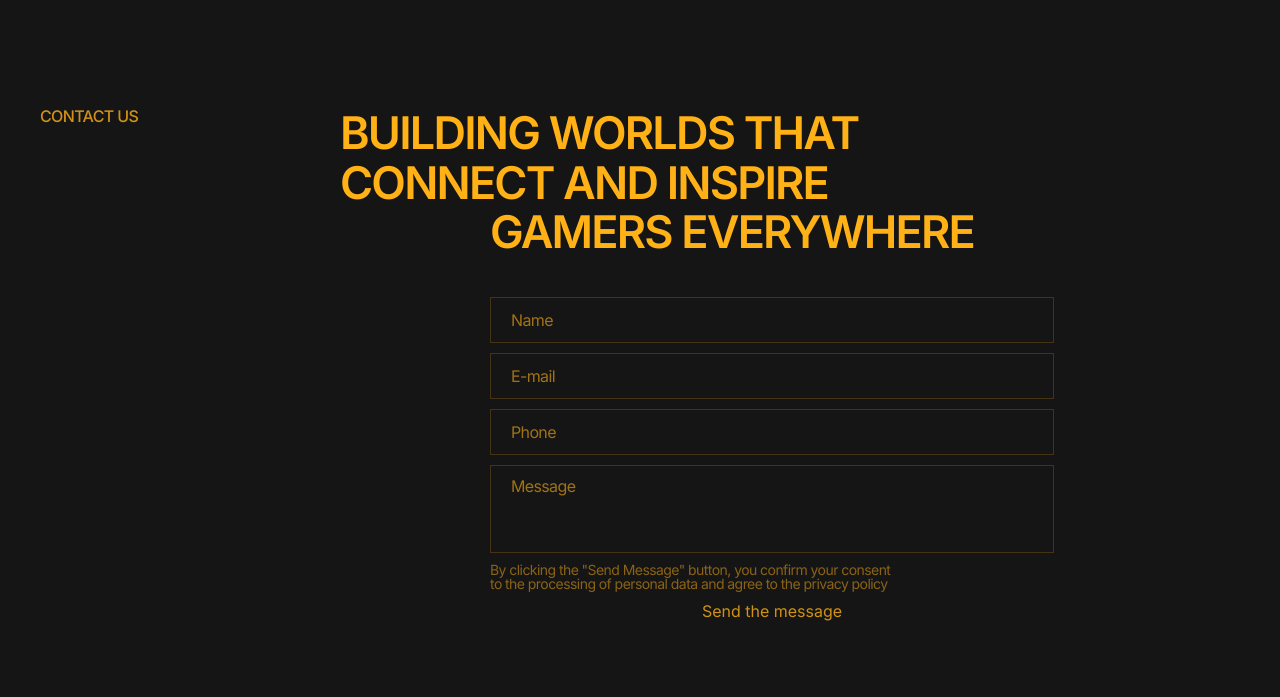
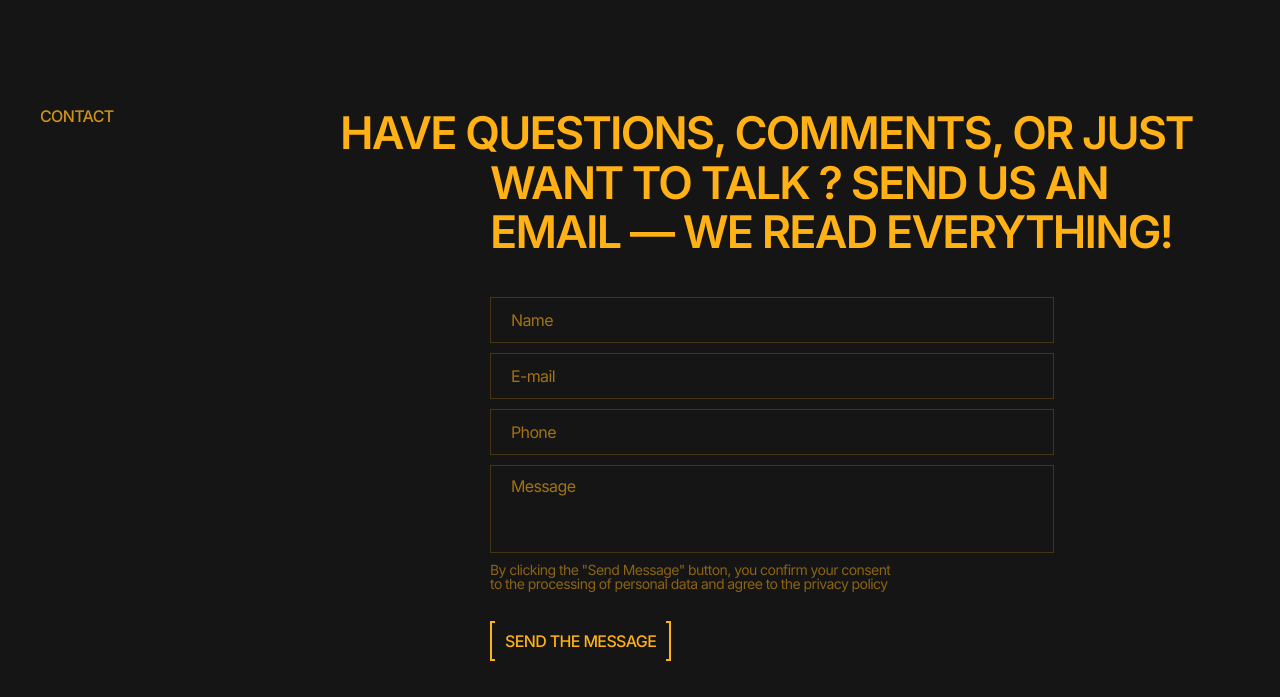
Before and after one commit to franticus/CelestiaStudios, a website: page src/html/index.html in a window 1280 px wide. Shown: the part 6196-6893 px from the top of the page. Drawn offline with nearby package versions, Linux system fonts and the light colour scheme; files that its build step writes are made by us from their sources; files whose address does not match are found by name.

Commit message:
contact v3

```diff
--- a/src/html/blocks/contact.html
+++ b/src/html/blocks/contact.html
@@ -1,12 +1,12 @@
 <section class="contact">
 	<div class="container">
 		<div class="contact__title__container">
-			<h3 class="contact__subtitle">Contact us</h3>
-			<h2 class="contact__title contact__title-top">Building worlds that connect and inspire</h2>
-			<h2 class="contact__title contact__title-bottom">gamers everywhere</h2>
+			<h3 class="contact__subtitle">Contact</h3>
+			<h2 class="contact__title contact__title-top">Have questions, comments, or just</h2>
+			<h2 class="contact__title contact__title-bottom">want to talk ? Send us an email — we read everything!</h2>
 		</div>
 
-		<form class="contact__form">
+		<form class="contact__form" action="../../php/thanks_form.php" method="post">
 			<input type="text" class="contact__form__input" placeholder="Name">
 			<input type="email" class="contact__form__input" placeholder="E-mail">
 			<input type="text" class="contact__form__input" placeholder="Phone">
@@ -14,7 +14,13 @@
 			<p class="contact__form__text">By clicking the "Send Message" button, you confirm your consent to the processing
 				of personal data and agree to
 				the <a href="privacy-policy.html">privacy policy</a></p>
-			<button class="contact__form__btn">Send the message</button>
+			<button class="contact__form__btn">
+				<div class="icon__bracket icon__bracket-left">
+				</div>
+				<span class="nav__btn-text">Send the message</span>
+				<div class="icon__bracket icon__bracket-right">
+				</div>
+			</button>
 		</form>
 	</div>
 
--- a/src/scss/blocks/_contact.scss
+++ b/src/scss/blocks/_contact.scss
@@ -65,9 +65,11 @@
 	&__form {
 		grid-column: 3 / -1;
 		display: flex;
+		flex-direction: column;
+		align-items: flex-start;
 		gap: 10px;
-		flex-direction: column;
 		font-weight: 400;
+		width: 100%;
 		max-width: 564px;
 		font-size: 16px;
 		line-height: 110%;
@@ -76,6 +78,7 @@
 		margin-bottom: 40px;
 
 		& input {
+			width: 100%;
 			padding: 12px 20px;
 			border: 1px solid rgba(255, 177, 22, 0.2);
 
@@ -89,6 +92,7 @@
 		}
 
 		& textarea {
+			width: 100%;
 			resize: none;
 			padding: 12px 20px;
 			height: 88px;
@@ -121,6 +125,41 @@
 			}
 		}
 
+		&__btn {
+			margin-top: 20px;
+			display: flex;
+			align-items: center;
+			justify-content: center;
+			cursor: pointer;
+			height: 40px;
+			transition: all 0.2s ease-in;
+
+			font-weight: 500;
+			font-size: 16px;
+			line-height: 100%;
+			letter-spacing: -0.04em;
+			text-transform: uppercase;
+			color: var(--text-color);
+			background-color: var(--accent-dark);
+
+			&:hover {
+				background-color: var(--accent);
+				color: var(--text-color-dark);
+			}
+		}
+
+		.icon__bracket {
+			width: 5px;
+			height: 100%;
+			border-top: 2px solid var(--accent);
+			border-left: 2px solid var(--accent);
+			border-bottom: 2px solid var(--accent);
+
+			&-right {
+				transform: rotate(180deg);
+			}
+		}
+
 		@include mobile {
 			grid-column: 1 / -1;
 			font-size: 16px;
```
